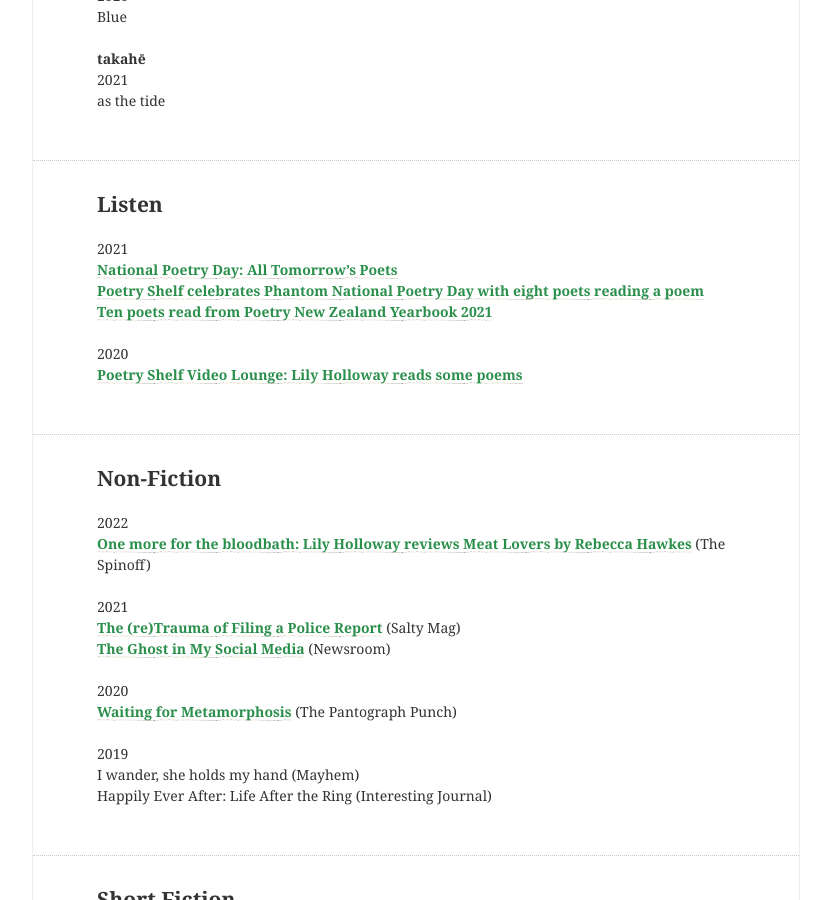
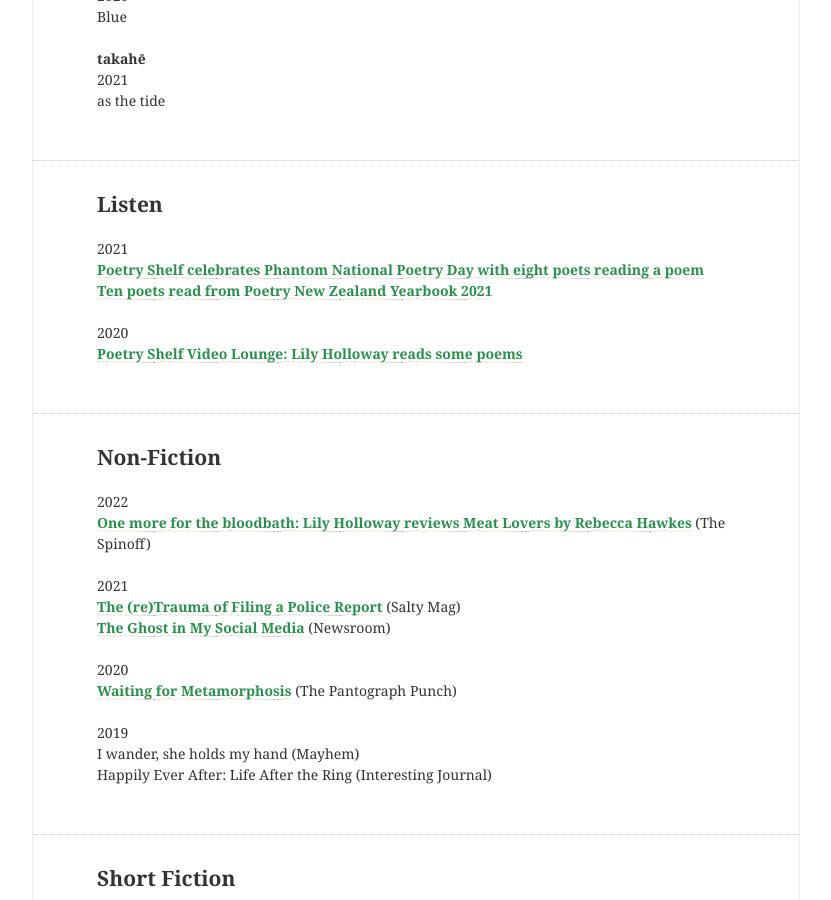
Before and after one commit to lilyholloway/lilyholloway.github.io, a Jekyll site: the page built from cv.md, in a window 1280 px wide and 900 px high, scrolled down 3039 px. Shown: the whole window, without its empty margins (224-1055 px from the left). Built offline with Jekyll 4.4.1, drawn with Linux system fonts in a browser that asks for light colours; nearby versions of some CDN libraries.

Commit message:
Update cv.md

```diff
--- a/cv.md
+++ b/cv.md
@@ -137,7 +137,6 @@ as the tide<br>
 ---
 ## **Listen**<br>
   2021<br>
-**<a href="https://www.timeout.co.nz/upcoming-events/npd2021">National Poetry Day: All Tomorrow's Poets</a>**<br>
 **<a href="https://nzpoetryshelf.com/2021/08/27/poetry-shelf-celebrates-phantom-national-poetry-day-with-eight-poets-reading-a-poem/">Poetry Shelf celebrates Phantom National Poetry Day with eight poets reading a poem</a>**<br>
 **<a href="https://nzpoetryshelf.com/2021/04/14/poetry-shelf-celebrates-new-books-with-readings-ten-poets-read-from-poetry-new-zealand-yearbook-2021/">Ten poets read from Poetry New Zealand Yearbook 2021</a>**<br>
 <br>
```
